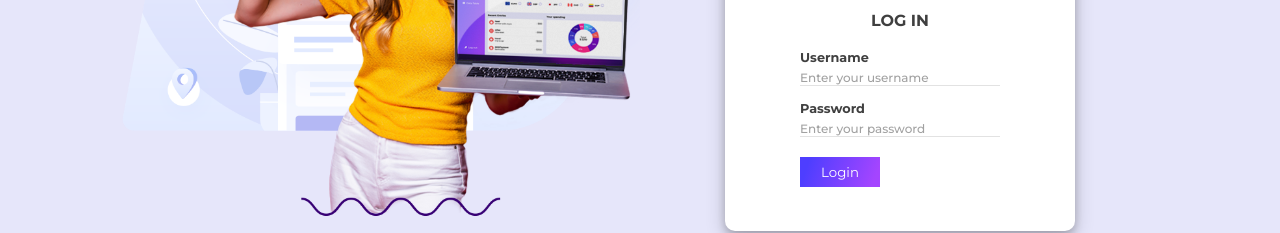
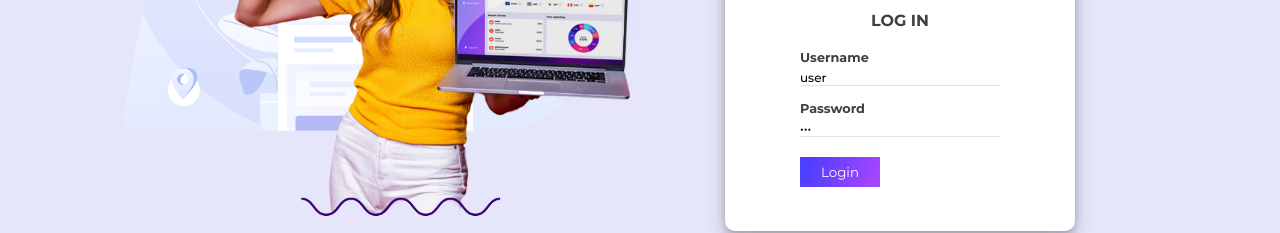
Before and after one commit to juanjacoboviera/Pineapp-the-budget-app, a plain HTML site: page docs/index.html in a window 1280 px wide. Shown: the part 406-639 px from the top of the page. Drawn offline with Linux system fonts and the light colour scheme.

Commit message:
expose username and password in login page

```diff
--- a/docs/index.html
+++ b/docs/index.html
@@ -61,12 +61,12 @@
                     <form id="form" action="">
                         <div class="username">
                             <label for="userName">Username</label>
-                            <input type="text" id="userName" placeholder="Enter your username">
+                            <input type="text" id="userName" placeholder="Enter your username" value="user">
                             <span id="userName__error" class="error"></span>
                         </div>
                         <div class="password">
                             <label for="password">Password</label>
-                            <input type="password" id="password" placeholder="Enter your password">
+                            <input type="password" id="password" placeholder="Enter your password" value="123">
                             <span id="password__error" class="error"></span>
                             <button class="login__button" id="submit" type="submit">Login</button>
                         </div>
```
